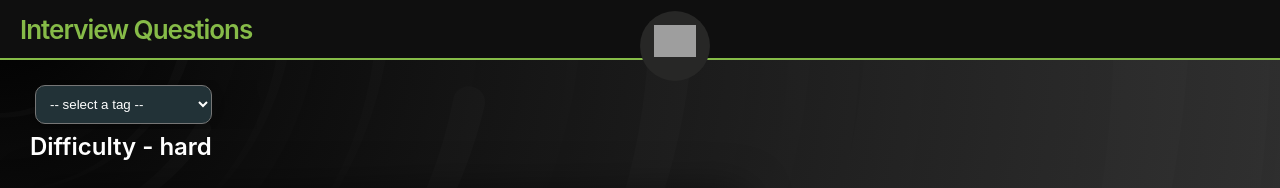
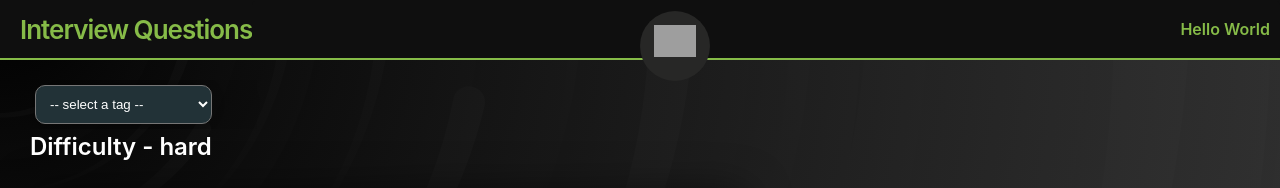
Before and after one commit to rajat19/interview-questions, a Jekyll site: the page built from index.md, in a window 1280 px wide. Shown: the top 188 px of the page. Built offline with Jekyll 4.4.1, drawn with Linux system fonts in a browser that asks for light colours; some of the changed text lies outside the part shown.

Commit message:
design changes

```diff
--- a/_config.yml
+++ b/_config.yml
@@ -23,5 +23,6 @@
   medium:
     output: true
     sort_by: leetid
-  sample:
-    output: true
+
+header_pages:
+  - hello-world.md
--- a/_includes/header.html
+++ b/_includes/header.html
@@ -4,7 +4,6 @@
   {%- assign titles_size = site.pages | map: 'title' | join: '' | size -%}
   <a class="site-title" rel="author" href="{{ "/" | relative_url }}">{{ site.title | escape }}</a>
 
-  {%- if titles_size > 0 -%}
     <nav class="site-nav">
       <input type="checkbox" id="nav-trigger" class="nav-trigger" />
       <label for="nav-trigger">
@@ -24,14 +23,13 @@
             {% else %}
               {% assign className = "page-link" %}
             {% endif %}
-            <a class="{{ className }}" href="{{ my_page.url | relative_url }}">
+            <a class="{{ className }} post-link" href="{{ my_page.url | relative_url }}">
               {{ my_page.title | escape }}
             </a>
           {%- endif -%}
         {%- endfor -%}
       </div>
     </nav>
-  {%- endif -%}
 
 
   <div class="site-icon">
--- a/_layouts/default.html
+++ b/_layouts/default.html
@@ -1,5 +1,5 @@
 <!DOCTYPE html>
-<html lang="{{ page.lang | default: site.lang | default: "en" }}">
+<html lang="{{ page.lang | default: site.lang | default: 'en' }}">
 
 {%- include head.html -%}
 
@@ -8,16 +8,10 @@
     {%- include header.html -%}
 
     <main class="page-content" aria-label="Content">
-        <div class="wrapper">
-            {{ content }}
-        </div>
-        <div class="wrapper" id="post-data">
-
-        </div>
+        {{ content }}
     </main>
 
     {%- include footer.html -%}
 
 </body>
-
 </html>
--- a/_layouts/home.html
+++ b/_layouts/home.html
@@ -2,9 +2,9 @@
 layout: default
 ---
 
+<div class="wrapper">
   <div class="home">
     <div style="display: flex; overflow-x: scroll">
-<!--    <label for="tag-list">Tag: </label>-->
       <select name="tag-dropdown" id="tag-dropdown" class="pill">
         <option value="" disabled selected>-- select a tag --</option>
         {% for tag in site.data.tag %}
@@ -36,36 +36,7 @@
       </div>
       {% endif %}
     {% endfor %}
+  </div>
+</div>
 
-<!--      {% for category in site.categories %}-->
-<!--        <h2 class="post-list-heading"> Category - {{ category[0] }} </h2>-->
-<!--        <div class="box home-box">-->
-<!--        {% for post in category[1] reversed %}-->
-<!--          <a class="post-link" href="{{ post.url | relative_url }}">-->
-<!--            <h3>{{ post.title | escape }} </h3>-->
-<!--            {% if post.tc or post.sc %}-->
-<!--            <span class="complexity">-->
-<!--              {% if post.tc %}-->
-<!--              <span class="">Time: {{ post.tc }}</span>-->
-<!--              {% endif %}-->
-<!--              {% if post.sc %}-->
-<!--              <span class="">Space: {{ post.sc }}</span>-->
-<!--              {% endif %}-->
-<!--            </span>-->
-<!--            {% endif %}-->
-<!--          </a>-->
-<!--        {% endfor %}-->
-<!--        </div>-->
-<!--      {% endfor %}-->
-
-    <!-- <div class="box home-box">
-      <div class="post-list">
-        {%- for post in posts reversed -%}
-          <a class="post-link" href="{{ post.url | relative_url }}">
-            <h3>{{ post.title | escape }}</h3>
-          </a>
-        {%- endfor -%}
-      </div>
-    </div> -->
-
-</div>
+<div class="wrapper" id="post-data"></div>
--- a/_sass/_layout-post.scss
+++ b/_sass/_layout-post.scss
@@ -88,3 +88,13 @@
     box-shadow: 0 0 40px rgba(0, 0, 0, 0.5);
     font-size: 12px;
 }
+
+.post-tag {
+    color: inherit;
+    cursor: pointer;
+    transition: .3s background-color;
+    &:hover {
+        text-decoration: none;
+        background-color: $header-color;
+    }
+}
```
Also changed, not shown: hello-world.md (renamed from posts/_sample/hello-world.md). Lines whose indentation alone changed are shown as unchanged.
